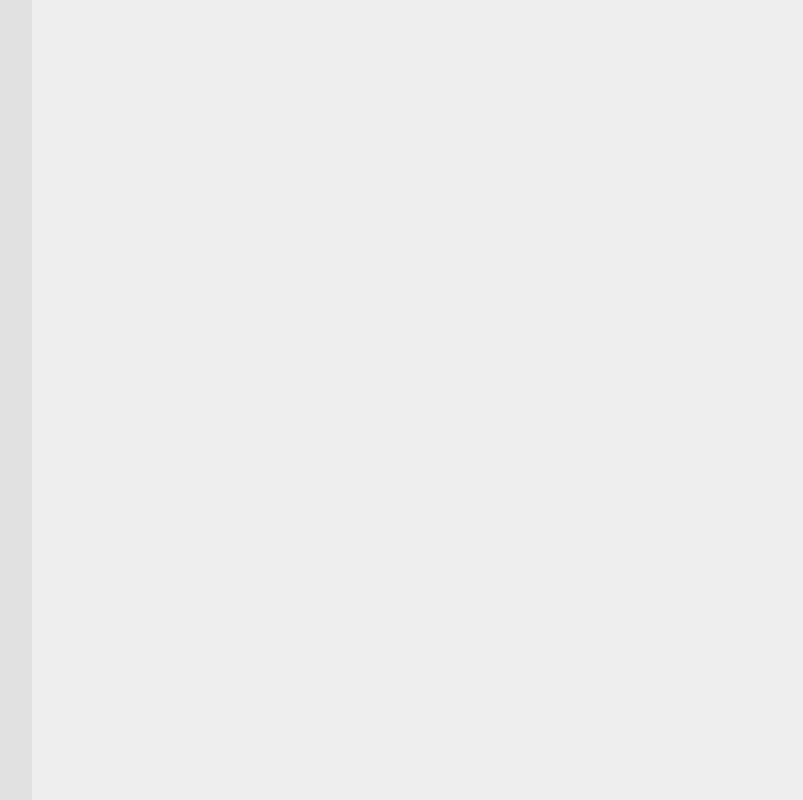
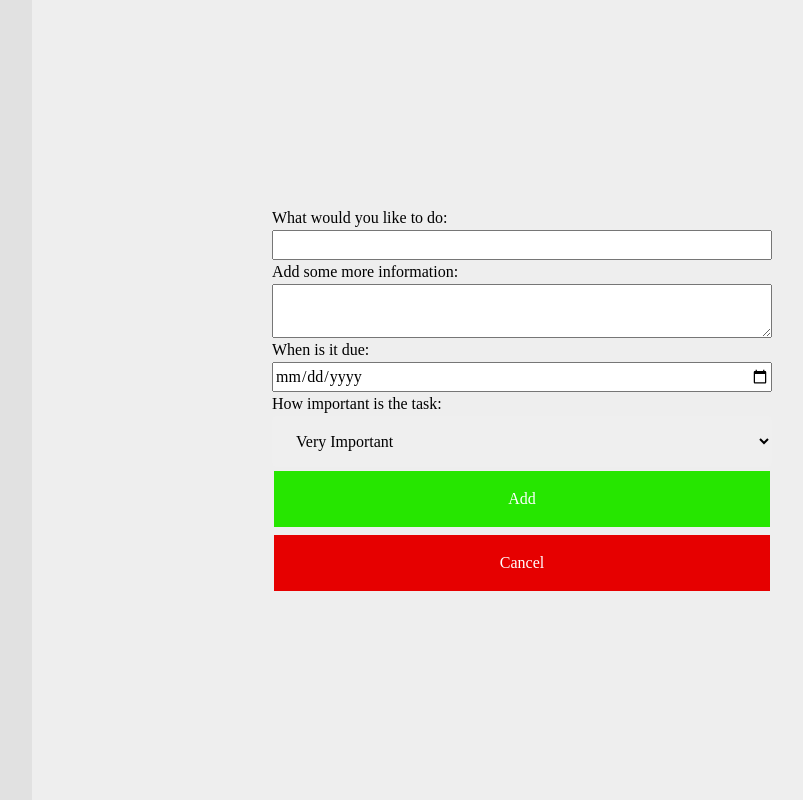
Before and after one commit to Julczan/to-do-list, a website built with webpack: page src/template.html in a window 1280 px wide. Shown: the whole page, without its empty margins (268-1071 px from the left). Built offline with nearby package versions, Linux system fonts and the light colour scheme.

Commit message:
styling form

```diff
--- a/src/styles.css
+++ b/src/styles.css
@@ -77,16 +77,51 @@ h6 {
 :root {
   --background-light: rgb(238, 238, 238);
   --background-dark: rgb(225, 225, 225);
+  --background-green: rgb(38, 230, 0);
+  --background-red: rgb(230, 0, 0);
 }
 
 body {
   background-color: var(--background-light);
-  margin: 0;
-  padding: 0;
 }
 
 .sidebar {
-  width: 300px;
   height: 100vh;
   background-color: var(--background-dark);
+  grid-row: 1;
 }
+
+#content {
+  display: grid;
+  grid-template-columns: 300px 1fr;
+}
+
+#toDoForm {
+  display: flex;
+  flex-direction: column;
+  width: 500px;
+  justify-self: center;
+  grid-column: 2;
+  align-self: center;
+}
+
+select {
+  padding: 16px 20px;
+  border: none;
+  border-radius: 4px;
+}
+
+button[type="button"] {
+  border: none;
+  color: white;
+  padding: 16px 32px;
+  text-decoration: none;
+  margin: 4px 2px;
+  cursor: pointer;
+}
+#add {
+  background-color: var(--background-green);
+}
+#cancel {
+  background-color: var(--background-red);
+}
--- a/src/template.html
+++ b/src/template.html
@@ -7,7 +7,7 @@
   </head>
   <body>
     <div id="content">
-      <form action="" method="post" id="toDoForm" hidden>
+      <form action="" method="post" id="toDoForm">
         <label for="title">What would you like to do:</label>
         <input name="user_title" type="text" id="title" required />
 
@@ -15,14 +15,16 @@
         <textarea name="user_desc" id="desc"></textarea>
 
         <label for="dueDate">When is it due:</label>
-        <input type="date" id="dueDate" />
+        <input type="date" id="dueDate" required />
 
         <label for="priority">How important is the task:</label>
-        <select name="priority" id="priority">
+        <select name="priority" id="priority" required>
           <option value="high">Very Important</option>
           <option value="medium">Medium</option>
           <option value="low">Not Important</option>
         </select>
+        <button type="button" id="add">Add</button>
+        <button type="button" id="cancel">Cancel</button>
       </form>
     </div>
   </body>
```
